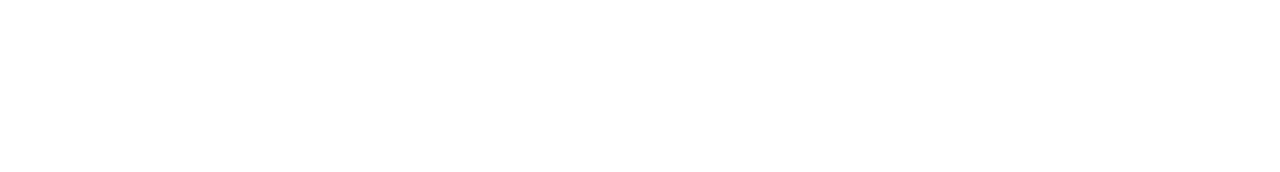
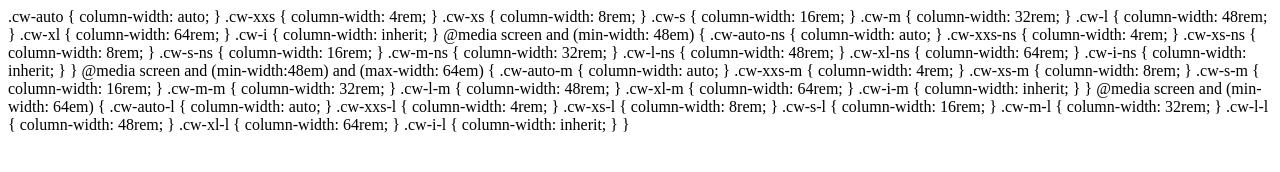
Before and after one commit to mrmrs/css-column-width, a website: page index.html in a window 1280 px wide. Drawn offline with Linux system fonts and the light colour scheme.

Commit message:
Adding css contents to html file for documentation

```diff
--- a/index.html
+++ b/index.html
@@ -12,5 +12,48 @@
     <link rel="stylesheet" href="column-width.css">
   </head>
   <body>
-  </body>
+.cw-auto {    column-width: auto; }
+.cw-xxs {     column-width: 4rem; }
+.cw-xs {      column-width: 8rem; }
+.cw-s {       column-width: 16rem; }
+.cw-m {       column-width: 32rem; }
+.cw-l {       column-width: 48rem; }
+.cw-xl {      column-width: 64rem; }
+.cw-i {       column-width: inherit; }
+
+@media screen and (min-width: 48em) {
+.cw-auto-ns {    column-width: auto; }
+.cw-xxs-ns {     column-width: 4rem; }
+.cw-xs-ns {      column-width: 8rem; }
+.cw-s-ns {       column-width: 16rem; }
+.cw-m-ns {       column-width: 32rem; }
+.cw-l-ns {       column-width: 48rem; }
+.cw-xl-ns {      column-width: 64rem; }
+.cw-i-ns {       column-width: inherit; }
+}
+
+@media screen and (min-width:48em) and (max-width: 64em) {
+.cw-auto-m {    column-width: auto; }
+.cw-xxs-m {     column-width: 4rem; }
+.cw-xs-m {      column-width: 8rem; }
+.cw-s-m {       column-width: 16rem; }
+.cw-m-m {       column-width: 32rem; }
+.cw-l-m {       column-width: 48rem; }
+.cw-xl-m {      column-width: 64rem; }
+.cw-i-m {       column-width: inherit; }
+}
+
+@media screen and (min-width: 64em) {
+.cw-auto-l {    column-width: auto; }
+.cw-xxs-l {     column-width: 4rem; }
+.cw-xs-l {      column-width: 8rem; }
+.cw-s-l {       column-width: 16rem; }
+.cw-m-l {       column-width: 32rem; }
+.cw-l-l {       column-width: 48rem; }
+.cw-xl-l {      column-width: 64rem; }
+.cw-i-l {       column-width: inherit; }
+}
+
+
+</body>
 </html>
```
